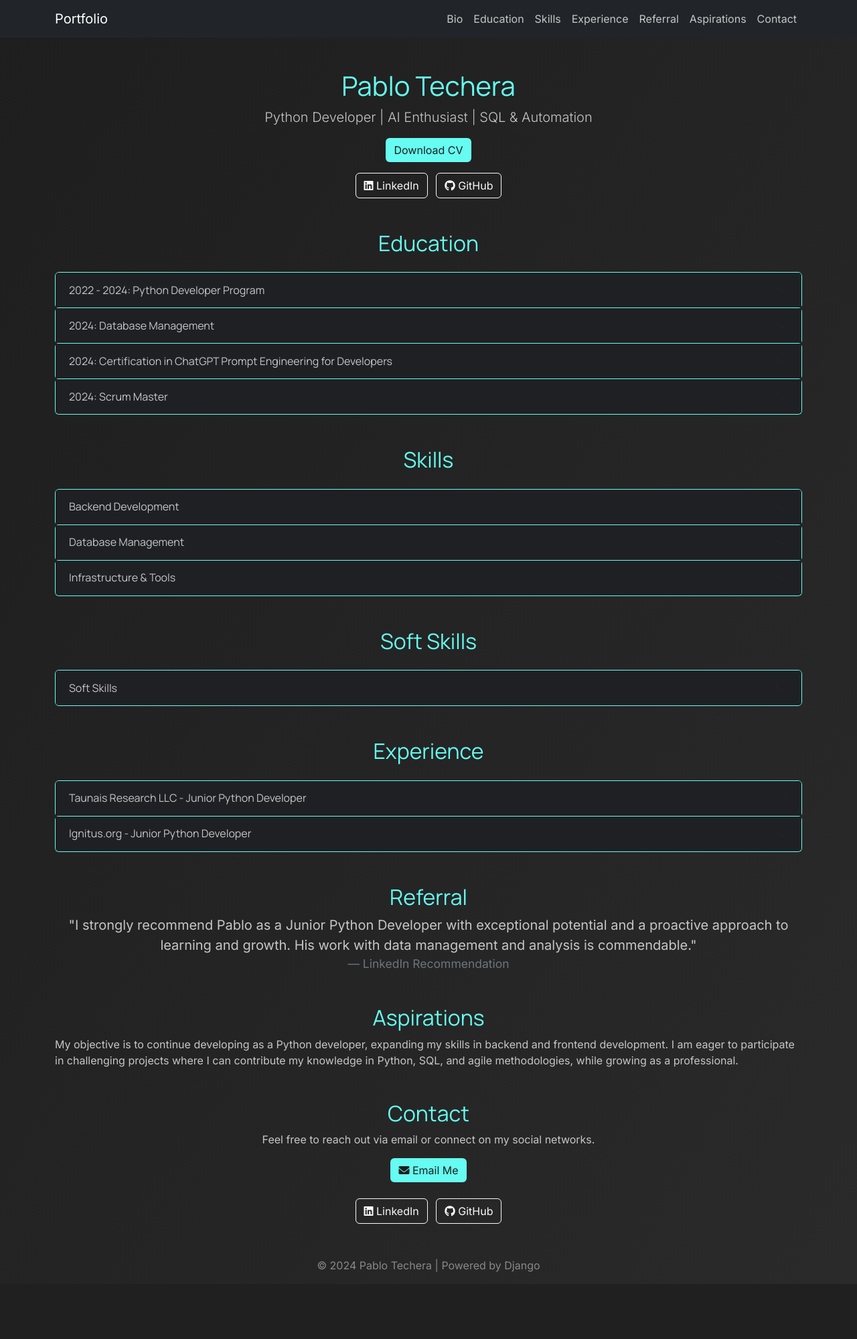
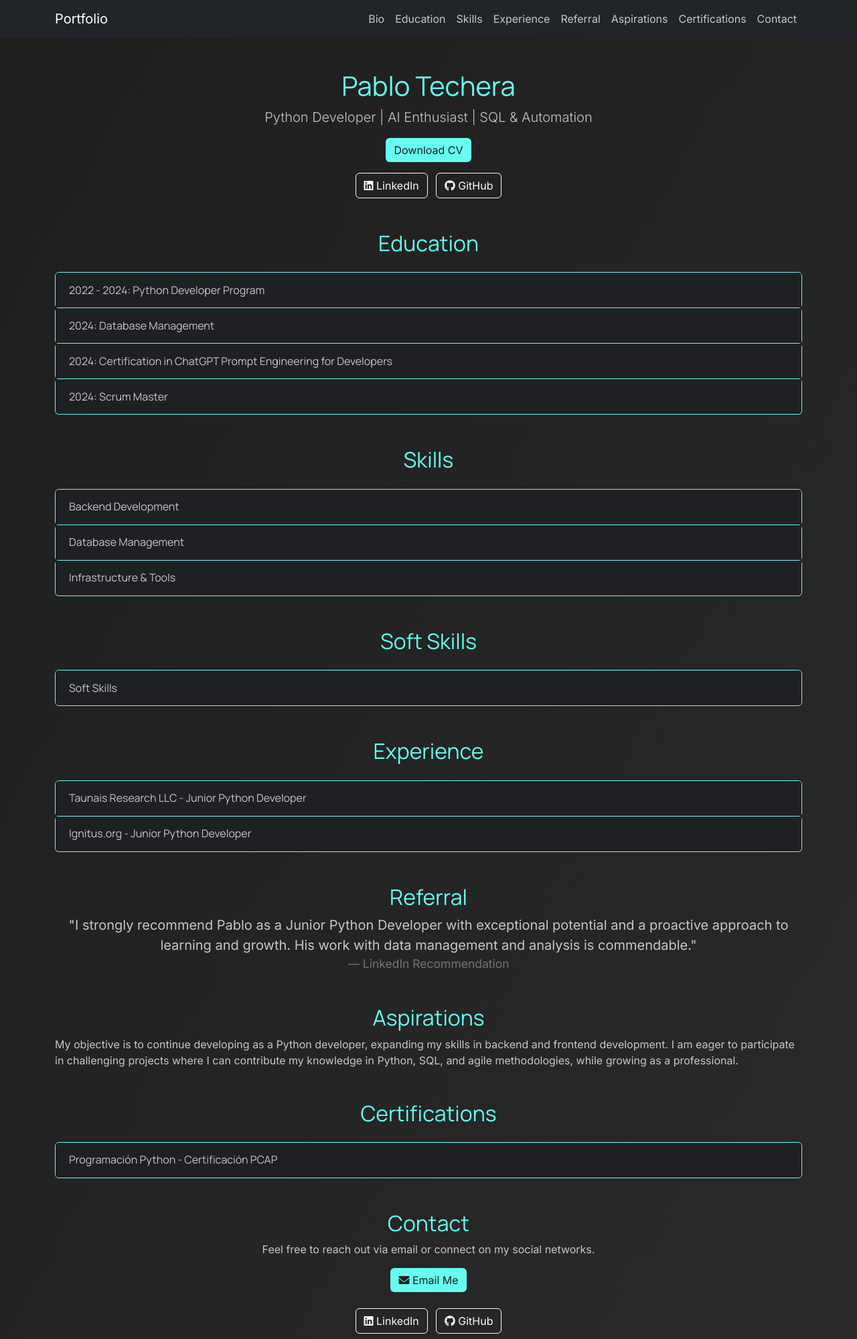
Before and after one commit to pablotech80/portfolio, a Django app: page / in a window 1280 px wide. Shown: the top 1999 px of the page at 67% size. Before the commit the page ends 1899 px from the top, so only its background shows below. Run offline with Django 5.2, Linux system fonts and the light colour scheme; some libraries are stand-ins or nearby versions.

Commit message:
add certifications

```diff
--- a/DjangoProject/urls.py
+++ b/DjangoProject/urls.py
@@ -11,5 +11,5 @@ urlpatterns = [
 
 # Solo habilitar rutas de media y estáticos si DEBUG=True
 if settings.DEBUG:
-    urlpatterns += static(settings.STATIC_URL, document_root=settings.STATICFILES_DIRS[0])  # Servir estáticos
+    urlpatterns += static(settings.STATIC_URL, document_root=settings.STATIC_ROOT)  # Servir estáticos
     urlpatterns += static(settings.MEDIA_URL, document_root=settings.MEDIA_ROOT)  # Servir media
--- a/portfolio/templates/index.html
+++ b/portfolio/templates/index.html
@@ -96,6 +96,19 @@
         .accordion-body {
             color: #c5c6c7; /* Texto claro para mejor legibilidad. */
         }
+        /* Ajuste de tamaño para el PDF */
+        .pdf-container {
+            width: 100%;
+            max-width: 800px;  /* Define un ancho máximo */
+            height: 500px;  /* Ajusta la altura */
+            margin: 0 auto;  /* Centra el elemento */
+        }
+
+        .pdf-container iframe {
+            width: 100%;
+            height: 100%;
+            border: none;  /* Sin bordes */
+        }
 
         /* Footer */
         footer {
@@ -128,6 +141,7 @@
                     <li class="nav-item"><a class="nav-link" href="#experience">Experience</a></li>
                     <li class="nav-item"><a class="nav-link" href="#referral">Referral</a></li>
                     <li class="nav-item"><a class="nav-link" href="#aspirations">Aspirations</a></li>
+                    <li class="nav-item"><a class="nav-link" href="#certifications">Certifications</a></li>
                     <li class="nav-item"><a class="nav-link" href="#contact">Contact</a></li>
                 </ul>
             </div>
@@ -386,6 +400,28 @@
             and agile methodologies, while growing as a professional.
         </p>
     </section>
+    <!-- Certifications Section -->
+    <section id="certifications" class="container mt-5">
+        <h2 class="text-center">Certifications</h2>
+        <div class="accordion mt-4" id="certificationsAccordion">
+            <div class="accordion-item">
+                <h2 class="accordion-header">
+                    <button class="accordion-button collapsed" type="button" data-bs-toggle="collapse"
+                            data-bs-target="#certification1" aria-expanded="false" aria-controls="certification1">
+                        Programación Python - Certificación PCAP
+                    </button>
+                </h2>
+                <div id="certification1" class="accordion-collapse collapse" data-bs-parent="#certificationsAccordion">
+                    <div class="accordion-body text-center">
+                        <p><strong>Issued by:</strong> Tokio School</p>
+                        <p><strong>Date:</strong> November 22, 2024</p>
+                        <!-- Mostrar PDF solo cuando el acordeón está desplegado -->
+                        <iframe src="/static/certifications/diploma1.pdf" width="100%" height="600px"></iframe>
+                    </div>
+                </div>
+            </div>
+        </div>
+    </section>
     <!-- Contact Section -->
     <section id="contact" class="container mt-5">
         <h2 class="text-center">Contact</h2>
```
Also changed, not shown: 1 other file.
